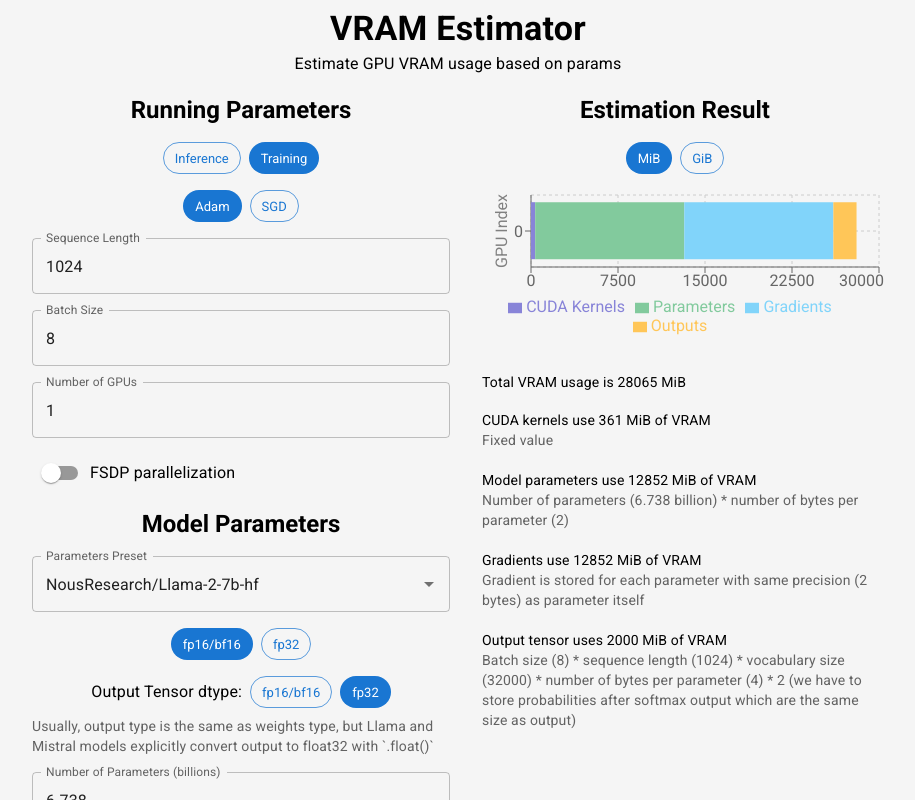
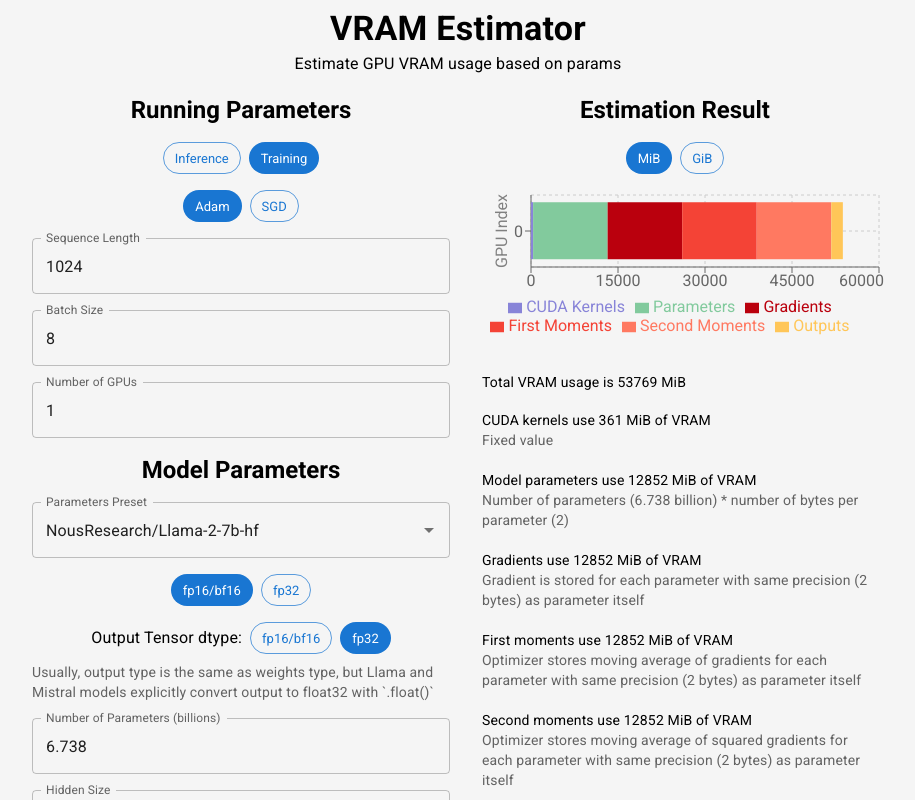
Before and after one commit to furiousteabag/vram-calculator, a Next.js app: page / in a window 1280 px wide. Both pictures are taken after a click on the button "Training". Shown: the top 800 px of the page, without its empty margins (182-1097 px from the left). Built offline with nearby package versions, Linux system fonts and the light colour scheme.

Commit message:
add calculations of moments

```diff
--- a/app/_components/StackedBarChart.tsx
+++ b/app/_components/StackedBarChart.tsx
@@ -17,8 +17,8 @@ export default function StackedBarChart({
       Outputs: resultEstimation.outputs ?? 0,
       Activations: resultEstimation.activations ?? 0,
       Gradients: resultEstimation.gradients ?? 0,
-      firstMoments: resultEstimation.firstMoments ?? 0,
-      secondMoments: resultEstimation.secondMoments ?? 0,
+      "First Moments": resultEstimation.firstMoments ?? 0,
+      "Second Moments": resultEstimation.secondMoments ?? 0,
     })
   }
 
@@ -33,9 +33,9 @@ export default function StackedBarChart({
         {resultEstimation.cudaKernels != null && <Bar dataKey="CUDA Kernels" stackId="a" fill="#8884d8" />}
         {resultEstimation.parameters != null && <Bar dataKey="Parameters" stackId="a" fill="#82ca9d" />}
         {resultEstimation.activations != null && <Bar dataKey="Activations" stackId="a" fill="#ff8042" />}
-        {resultEstimation.gradients != null && <Bar dataKey="Gradients" stackId="a" fill="#81d4fa" />}
-        {resultEstimation.firstMoments != null && <Bar dataKey="firstMoments" stackId="a" fill="#f48fb1" />}
-        {resultEstimation.secondMoments != null && <Bar dataKey="secondMoments" stackId="a" fill="#80cbc4" />}
+        {resultEstimation.gradients != null && <Bar dataKey="Gradients" stackId="a" fill="#ba000d" />}
+        {resultEstimation.firstMoments != null && <Bar dataKey="First Moments" stackId="a" fill="#f44336" />}
+        {resultEstimation.secondMoments != null && <Bar dataKey="Second Moments" stackId="a" fill="#ff7961" />}
         {resultEstimation.outputs != null && <Bar dataKey="Outputs" stackId="a" fill="#ffc658" />}
       </BarChart>
     </ResponsiveContainer>
--- a/app/_lib/index.ts
+++ b/app/_lib/index.ts
@@ -1,4 +1,4 @@
-import { ModelConfig, Precision, ResultEstimation, RunConfig, Unit } from "@/app/_interfaces"
+import { ModelConfig, Optimizer, Precision, ResultEstimation, RunConfig, Unit } from "@/app/_interfaces"
 
 export function round(num: number, fractionDigits: number): number {
   return Number(num.toFixed(fractionDigits))
@@ -46,6 +46,13 @@ export function estimateResult({
   }
   if (runConfig.isTraining) {
     resultEsimation.gradients = round((bytesPerParam * modelConfig.numParams * 10 ** 9) / divisor, precision)
+    if (runConfig.optimizer == Optimizer.SGD && runConfig.optimizerSGDMomentum) {
+      resultEsimation.firstMoments = round((bytesPerParam * modelConfig.numParams * 10 ** 9) / divisor, precision)
+    }
+    if (runConfig.optimizer == Optimizer.Adam) {
+      resultEsimation.firstMoments = round((bytesPerParam * modelConfig.numParams * 10 ** 9) / divisor, precision)
+      resultEsimation.secondMoments = round((bytesPerParam * modelConfig.numParams * 10 ** 9) / divisor, precision)
+    }
   }
   return resultEsimation
 }
--- a/app/page.tsx
+++ b/app/page.tsx
@@ -127,7 +127,7 @@ export default function App() {
               helperText={runConfig.numGPUs === 0 ? "Can't be empty!" : ""}
             />
 
-            {runConfig.isTraining && (
+            {runConfig.isTraining && runConfig.numGPUs > 1 && (
               <FormControlLabel
                 control={
                   <Switch
@@ -338,6 +338,33 @@ export default function App() {
                   />
                 </ListItem>
               )}
+
+              {resultEstimation.firstMoments && (
+                <ListItem>
+                  <ListItemText
+                    primary={`First moments use ${resultEstimation.gradients} ${resultUnit} of VRAM ${
+                      runConfig.numGPUs > 1 ? "per GPU" : ""
+                    }`}
+                    secondary={`Optimizer stores moving average of gradients for each parameter with same precision (${
+                      modelConfig.precision == Precision.full ? 4 : 2
+                    } bytes) as parameter itself`}
+                  />
+                </ListItem>
+              )}
+
+              {resultEstimation.secondMoments && (
+                <ListItem>
+                  <ListItemText
+                    primary={`Second moments use ${resultEstimation.gradients} ${resultUnit} of VRAM ${
+                      runConfig.numGPUs > 1 ? "per GPU" : ""
+                    }`}
+                    secondary={`Optimizer stores moving average of squared gradients for each parameter with same precision (${
+                      modelConfig.precision == Precision.full ? 4 : 2
+                    } bytes) as parameter itself`}
+                  />
+                </ListItem>
+              )}
+
               {resultEstimation.outputs && (
                 <ListItem>
                   <ListItemText
```
